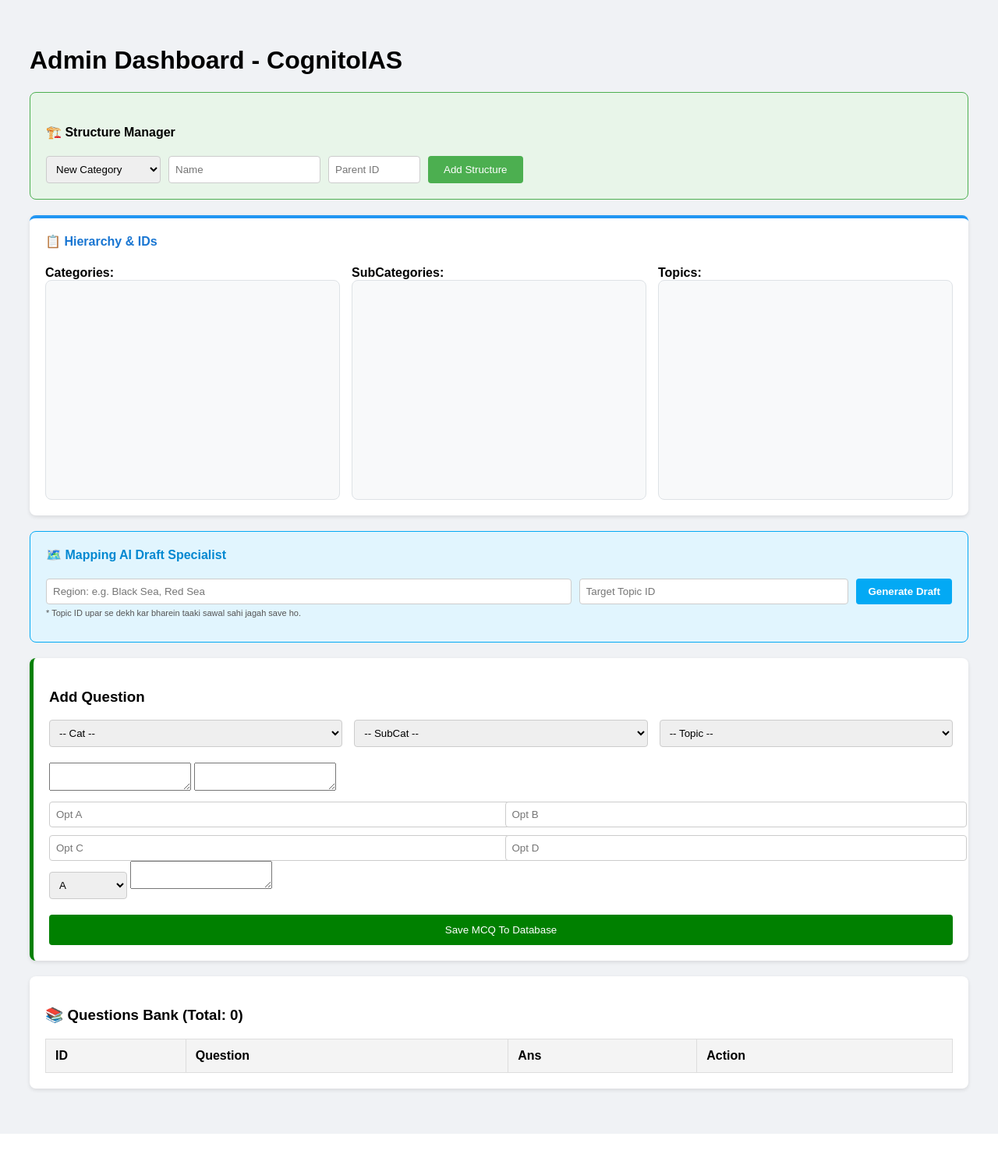
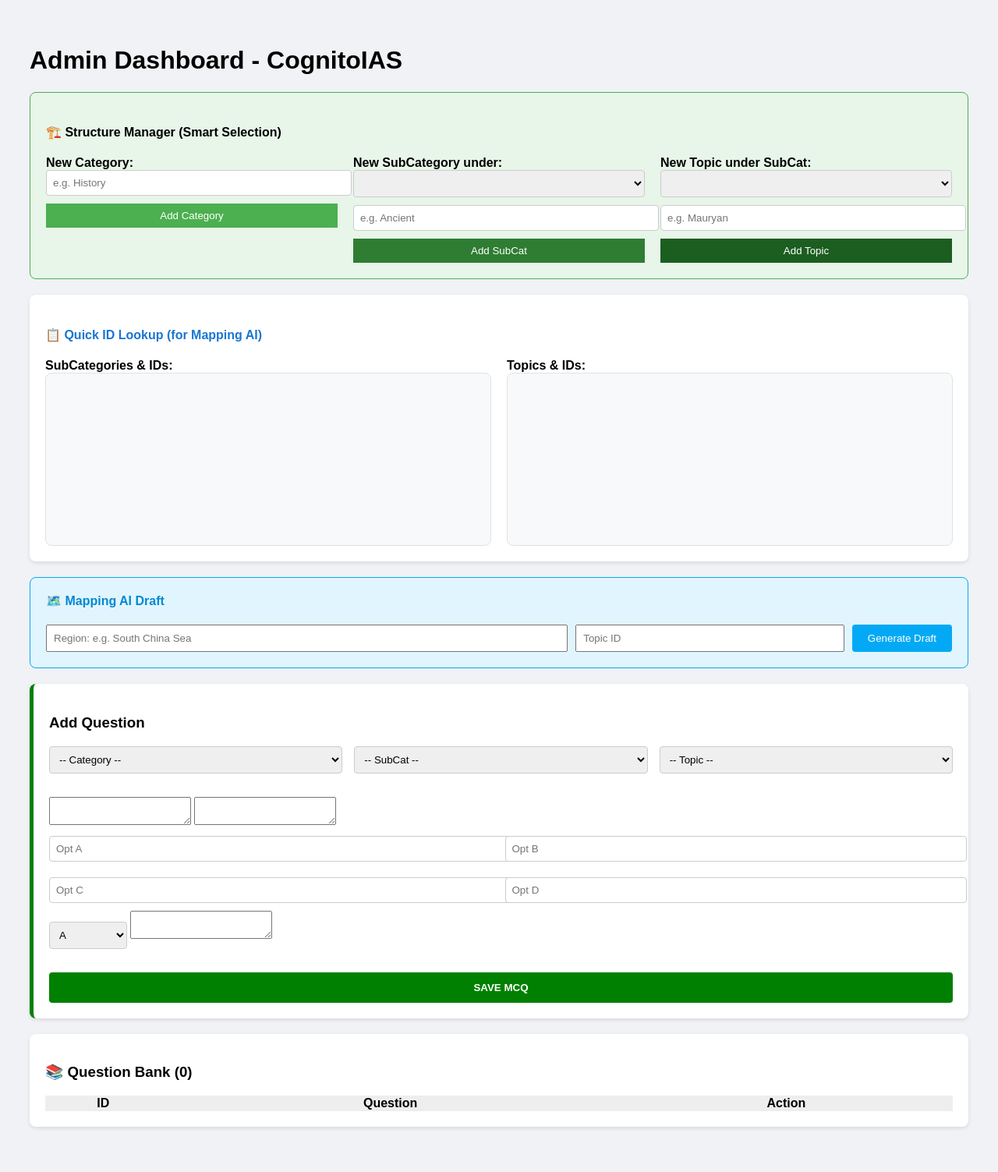
Before and after one commit to cognitoias-droid/UPSC-Web-App, a Flask app: page /admin in a window 1280 px wide. Shown: the whole page at 78% size. Before the commit the page ends 1454 px from the top, so only its background shows below. Run offline with Flask 3, Linux system fonts and the light colour scheme; lists and menus that the app fills with data are empty; some libraries are stand-ins or nearby versions.

Commit message:
Update admin.html

```diff
--- a/templates/admin.html
+++ b/templates/admin.html
@@ -5,72 +5,75 @@
     <script src="https://cdn.ckeditor.com/4.22.1/standard/ckeditor.js"></script>
     <style>
         .admin-card { background: white; padding: 20px; border-radius: 8px; margin-bottom: 20px; box-shadow: 0 2px 5px rgba(0,0,0,0.1); }
-        .form-label { font-weight: bold; display: block; margin-bottom: 5px; margin-top: 10px; }
-        .form-control { width: 100%; padding: 8px; border: 1px solid #ccc; border-radius: 4px; }
-        .id-badge { background: #e3f2fd; color: #0d47a1; padding: 2px 6px; border-radius: 4px; font-weight: bold; font-family: monospace; font-size: 12px; }
-        .structure-box { background: #f8f9fa; border: 1px solid #dee2e6; padding: 15px; border-radius: 8px; height: 250px; overflow-y: auto; }
-        .del-btn { color: #dc3545; text-decoration: none; font-weight: bold; margin-left: 10px; cursor: pointer; }
-        .del-btn:hover { color: #a71d2a; }
-        table { width: 100%; border-collapse: collapse; margin-top: 15px; background: white; }
-        th, td { padding: 12px; border: 1px solid #ddd; text-align: left; }
-        th { background: #f4f4f4; }
+        .form-control { width: 100%; padding: 8px; border: 1px solid #ccc; border-radius: 4px; margin-bottom: 10px; }
+        .id-badge { background: #e3f2fd; color: #0d47a1; padding: 2px 6px; border-radius: 4px; font-weight: bold; font-family: monospace; font-size: 11px; }
+        .structure-box { background: #f8f9fa; border: 1px solid #dee2e6; padding: 10px; border-radius: 8px; height: 200px; overflow-y: auto; font-size: 13px; }
+        .mapping-box { background: #e1f5fe; padding: 20px; border-radius: 8px; margin-bottom: 20px; border: 1px solid #03a9f4; }
     </style>
 </head>
 <body style="font-family: Arial; padding: 30px; background: #f0f2f5;">
+
     <h1>Admin Dashboard - CognitoIAS</h1>
 
     <div style="background: #e8f5e9; padding: 20px; border-radius: 8px; margin-bottom: 20px; border: 1px solid #4caf50;">
-        <h4>🏗️ Structure Manager</h4>
-        <form action="/admin/add_structure" method="POST" style="display: flex; gap: 10px; flex-wrap: wrap;">
-            <select name="type" class="form-control" style="width: auto;">
-                <option value="category">New Category</option>
-                <option value="subcat">New SubCategory</option>
-                <option value="topic">New Topic</option>
-            </select>
-            <input type="text" name="name" placeholder="Name" required style="padding: 8px; border-radius: 4px; border: 1px solid #ccc;">
-            <input type="number" name="parent_id" placeholder="Parent ID" style="padding: 8px; border-radius: 4px; border: 1px solid #ccc; width: 100px;">
-            <button type="submit" style="background: #4caf50; color: white; border: none; padding: 8px 20px; cursor: pointer; border-radius: 4px;">Add Structure</button>
-        </form>
+        <h4>🏗️ Structure Manager (Smart Selection)</h4>
+        <div style="display: grid; grid-template-columns: 1fr 1fr 1fr; gap: 20px;">
+            <form action="/admin/add_structure" method="POST">
+                <input type="hidden" name="type" value="category">
+                <strong>New Category:</strong>
+                <input type="text" name="name" placeholder="e.g. History" class="form-control" required>
+                <button type="submit" style="width:100%; background:#4caf50; color:white; border:none; padding:8px;">Add Category</button>
+            </form>
+            <form action="/admin/add_structure" method="POST">
+                <input type="hidden" name="type" value="subcat">
+                <strong>New SubCategory under:</strong>
+                <select name="parent_id" class="form-control" required>
+                    {% for cat in categories %}<option value="{{cat.id}}">{{cat.name}}</option>{% endfor %}
+                </select>
+                <input type="text" name="name" placeholder="e.g. Ancient" class="form-control" required>
+                <button type="submit" style="width:100%; background:#2e7d32; color:white; border:none; padding:8px;">Add SubCat</button>
+            </form>
+            <form action="/admin/add_structure" method="POST">
+                <input type="hidden" name="type" value="topic">
+                <strong>New Topic under SubCat:</strong>
+                <select name="parent_id" class="form-control" required>
+                    {% for cat in categories %}{% for sub in cat.subcategories %}
+                    <option value="{{sub.id}}">{{sub.name}} ({{cat.name}})</option>
+                    {% endfor %}{% endfor %}
+                </select>
+                <input type="text" name="name" placeholder="e.g. Mauryan" class="form-control" required>
+                <button type="submit" style="width:100%; background:#1b5e20; color:white; border:none; padding:8px;">Add Topic</button>
+            </form>
+        </div>
     </div>
 
-    <div class="admin-card" style="border-top: 4px solid #2196f3;">
-        <h4 style="color: #1976d2; margin-top: 0;">📋 Hierarchy & IDs</h4>
-        <div style="display: grid; grid-template-columns: 1fr 1fr 1fr; gap: 15px;">
-            <div>
-                <strong>Categories:</strong>
-                <div class="structure-box">
-                    {% for cat in categories %}
-                    <div style="margin-bottom:5px;">{{ cat.name }} <span class="id-badge">{{ cat.id }}</span> <a href="/admin/delete_structure/category/{{ cat.id }}" class="del-btn" onclick="return confirm('Sure?')">✖</a></div>
-                    {% endfor %}
-                </div>
-            </div>
-            <div>
-                <strong>SubCategories:</strong>
+    <div class="admin-card">
+        <h4 style="color: #1976d2;">📋 Quick ID Lookup (for Mapping AI)</h4>
+        <div style="display: grid; grid-template-columns: 1fr 1fr; gap: 20px;">
+            <div><strong>SubCategories & IDs:</strong>
                 <div class="structure-box">
                     {% for cat in categories %}{% for sub in cat.subcategories %}
-                    <div style="margin-bottom:5px;">{{ sub.name }} <span class="id-badge">{{ sub.id }}</span> <a href="/admin/delete_structure/subcat/{{ sub.id }}" class="del-btn" onclick="return confirm('Sure?')">✖</a></div>
+                    <div>{{ sub.name }} <span class="id-badge">ID: {{ sub.id }}</span></div>
                     {% endfor %}{% endfor %}
                 </div>
             </div>
-            <div>
-                <strong>Topics:</strong>
+            <div><strong>Topics & IDs:</strong>
                 <div class="structure-box">
                     {% for cat in categories %}{% for sub in cat.subcategories %}{% for top in sub.topics %}
-                    <div style="margin-bottom:5px;">{{ top.name }} <span class="id-badge">{{ top.id }}</span> <a href="/admin/delete_structure/topic/{{ top.id }}" class="del-btn" onclick="return confirm('Sure?')">✖</a></div>
+                    <div>{{ top.name }} <span class="id-badge">ID: {{ top.id }}</span></div>
                     {% endfor %}{% endfor %}{% endfor %}
                 </div>
             </div>
         </div>
     </div>
 
-    <div style="background: #e1f5fe; padding: 20px; border-radius: 8px; margin-bottom: 20px; border: 1px solid #03a9f4;">
-        <h4 style="color: #0288d1; margin-top: 0;">🗺️ Mapping AI Draft Specialist</h4>
-        <div style="display: flex; gap: 10px; flex-wrap: wrap;">
-            <input type="text" id="map-region" placeholder="Region: e.g. Black Sea, Red Sea" style="flex: 2; padding: 8px; border: 1px solid #ccc; border-radius: 4px;">
-            <input type="number" id="map-topic-id" placeholder="Target Topic ID" style="flex: 1; padding: 8px; border: 1px solid #ccc; border-radius: 4px;">
-            <button type="button" id="map-btn" onclick="generateMapMCQ()" style="padding: 8px 15px; background: #03a9f4; color: white; border: none; cursor: pointer; border-radius: 4px; font-weight: bold;">Generate Draft</button>
+    <div class="mapping-box">
+        <h4 style="color: #0288d1; margin-top: 0;">🗺️ Mapping AI Draft</h4>
+        <div style="display: flex; gap: 10px;">
+            <input type="text" id="map-region" placeholder="Region: e.g. South China Sea" style="flex: 2; padding: 8px;">
+            <input type="number" id="map-topic-id" placeholder="Topic ID" style="flex: 1; padding: 8px;">
+            <button type="button" id="map-btn" onclick="generateMapMCQ()" style="background:#03a9f4; color:white; border:none; padding:8px 20px; border-radius:4px;">Generate Draft</button>
         </div>
-        <p style="font-size: 11px; color: #555; margin-top: 5px;">* Topic ID upar se dekh kar bharein taaki sawal sahi jagah save ho.</p>
     </div>
 
     <div class="admin-card" style="border-left: 5px solid green;">
@@ -78,15 +81,11 @@
         <form action="/admin/save_mcq" method="POST">
             <div style="display: grid; grid-template-columns: 1fr 1fr 1fr; gap: 15px; margin-bottom: 20px;">
                 <select id="main_cat" onchange="loadSubCats()" class="form-control">
-                    <option value="">-- Cat --</option>
-                    {% for cat in categories %} <option value="{{ cat.id }}">{{ cat.name }}</option> {% endfor %}
+                    <option value="">-- Category --</option>
+                    {% for cat in categories %}<option value="{{cat.id}}">{{cat.name}}</option>{% endfor %}
                 </select>
-                <select id="sub_cat" onchange="loadTopics()" class="form-control">
-                    <option value="">-- SubCat --</option>
-                </select>
-                <select id="topic_id_final" name="topic_id" class="form-control" required>
-                    <option value="">-- Topic --</option>
-                </select>
+                <select id="sub_cat" onchange="loadTopics()" class="form-control"><option value="">-- SubCat --</option></select>
+                <select id="topic_id_final" name="topic_id" class="form-control" required><option value="">-- Topic --</option></select>
             </div>
             <textarea name="q_en" id="editor_en"></textarea>
             <textarea name="q_hi" id="editor_hi"></textarea>
@@ -96,33 +95,22 @@
                 <input type="text" name="oc" placeholder="Opt C" class="form-control">
                 <input type="text" name="od" placeholder="Opt D" class="form-control">
             </div>
-            <select name="ans" class="form-control" style="width: 100px; margin-top: 10px;">
-                <option value="A">A</option><option value="B">B</option>
-                <option value="C">C</option><option value="D">D</option>
-            </select>
+            <select name="ans" class="form-control" style="width: 100px;"><option value="A">A</option><option value="B">B</option><option value="C">C</option><option value="D">D</option></select>
             <textarea name="exp" id="editor_exp"></textarea>
-            <button type="submit" style="background: green; color: white; padding: 12px; border: none; margin-top: 20px; width: 100%; cursor: pointer; border-radius: 4px;">Save MCQ To Database</button>
+            <button type="submit" style="background: green; color: white; padding: 12px; border: none; margin-top: 20px; width: 100%; cursor: pointer; border-radius: 4px; font-weight: bold;">SAVE MCQ</button>
         </form>
     </div>
 
     <div class="admin-card">
-        <h3>📚 Questions Bank (Total: {{ q_count }})</h3>
-        <table>
-            <thead>
-                <tr>
-                    <th>ID</th>
-                    <th>Question</th>
-                    <th>Ans</th>
-                    <th>Action</th>
-                </tr>
-            </thead>
+        <h3>📚 Question Bank ({{ q_count }})</h3>
+        <table style="width:100%; border-collapse: collapse;">
+            <thead style="background:#eee;"><tr><th>ID</th><th>Question</th><th>Action</th></tr></thead>
             <tbody>
                 {% for q in questions %}
-                <tr>
-                    <td>{{ q.id }}</td>
-                    <td>{{ q.q_en | safe }}</td>
-                    <td>{{ q.ans }}</td>
-                    <td><a href="/admin/delete_question/{{ q.id }}" class="del-btn" onclick="return confirm('Mita dein?')">Delete</a></td>
+                <tr style="border-bottom:1px solid #ddd;">
+                    <td style="padding:10px;">{{q.id}}</td>
+                    <td style="padding:10px;">{{q.q_en|safe}}</td>
+                    <td style="padding:10px;"><a href="/admin/delete_question/{{q.id}}" style="color:red; text-decoration:none;" onclick="return confirm('Mita dein?')">✖ Delete</a></td>
                 </tr>
                 {% endfor %}
             </tbody>
@@ -135,12 +123,9 @@
         function generateMapMCQ() {
             let region = document.getElementById('map-region').value;
             let targetId = document.getElementById('map-topic-id').value;
-            let btn = document.getElementById('map-btn');
+            if(!region || !targetId) return alert("Region aur Topic ID dono bhariye!");
 
-            if(!region || !targetId) return alert("Region aur Target Topic ID dono zaroori hain!");
-
-            btn.innerText = "AI Mapping..."; btn.disabled = true;
-
+            document.getElementById('map-btn').innerText = "AI is Thinking...";
             fetch('/admin/generate_mapping_ai', {
                 method: 'POST',
                 headers: {'Content-Type': 'application/json'},
@@ -156,14 +141,9 @@
                 document.getElementsByName('oc')[0].value = data.oc;
                 document.getElementsByName('od')[0].value = data.od;
                 document.getElementsByName('ans')[0].value = data.ans;
-
-                // Automatically set the target topic in the manual form
-                document.getElementById('topic_id_final').innerHTML = `<option value="${targetId}" selected>Selected Topic (ID: ${targetId})</option>`;
-
-                btn.innerText = "Generate Draft"; btn.disabled = false;
-
-                // Smooth scroll down to the editor
-                document.getElementById('editor_en').scrollIntoView({ behavior: 'smooth' });
+                document.getElementById('topic_id_final').innerHTML = `<option value="${targetId}" selected>Mapping Topic (ID: ${targetId})</option>`;
+                document.getElementById('map-btn').innerText = "Generate Draft";
+                window.scrollTo(0, document.body.scrollHeight / 2);
             });
         }
 
```
